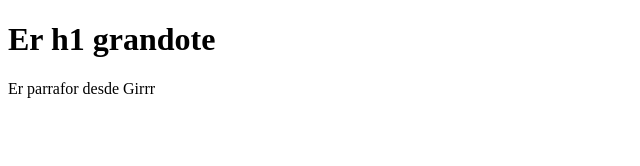
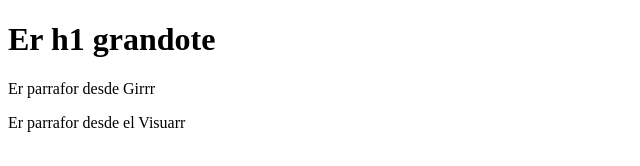
Before and after one commit to franBauSomos77/preyectoVisualGit, a plain HTML site: page index.html in a window 1280 px wide. Shown: the whole page, without its empty margins (0-640 px from the left). Drawn offline with Linux system fonts and the light colour scheme.

Commit message:
Mas parrafos

```diff
--- a/index.html
+++ b/index.html
@@ -8,5 +8,6 @@
 <body>
     <h1>Er h1 grandote</h1>
     <p>Er parrafor desde Girrr</p>
+    <p>Er parrafor desde el Visuarr</p>
 </body>
 </html>
```
